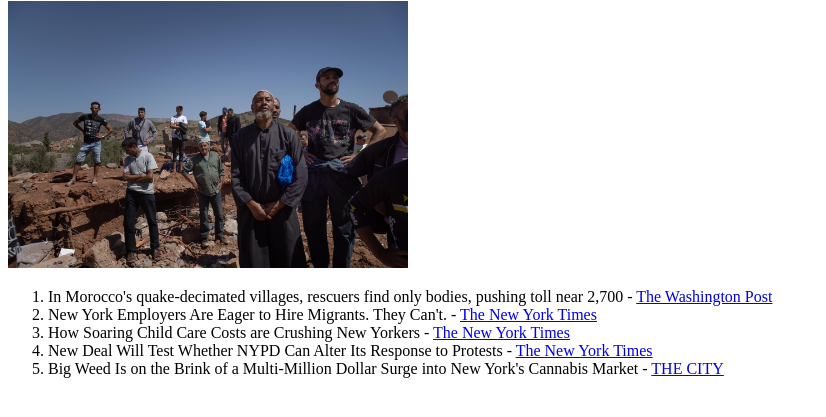
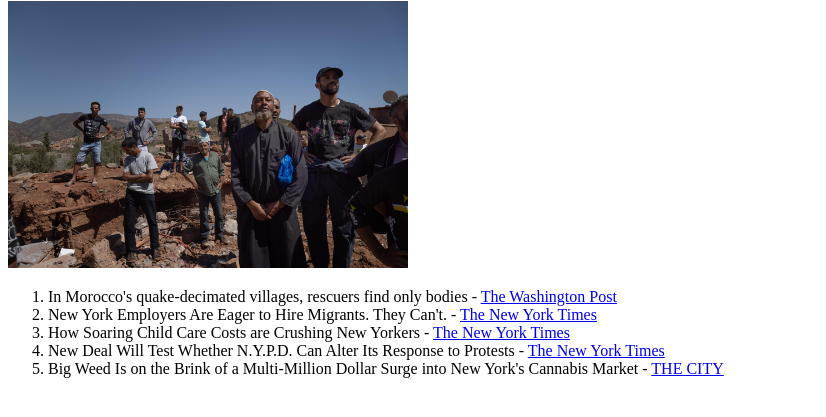
Before and after one commit to miahollie/homework-week-2, a plain HTML site: page index.html in a window 1280 px wide. Shown: the part 79-496 px from the top of the page, without its empty margins (0-826 px from the left). Drawn offline with Linux system fonts and the light colour scheme.

Commit message:
uploading revised html file
grammar changes to titles

```diff
--- a/index.html
+++ b/index.html
@@ -9,10 +9,10 @@
         <h1>Top five news headlines of the week</h1>
         <img src="images/moracco.jpg" width="400px">
         <ol>
-            <li>In Morocco's quake-decimated villages, rescuers find only bodies, pushing toll near 2,700 - <a href=https://www.washingtonpost.com/world/2023/09/11/morocco-earthquake-rescue-recovery-aid/ target="blank"> The Washington Post</a></li>
+            <li>In Morocco's quake-decimated villages, rescuers find only bodies - <a href=https://www.washingtonpost.com/world/2023/09/11/morocco-earthquake-rescue-recovery-aid/ target="blank"> The Washington Post</a></li>
             <li>New York Employers Are Eager to Hire Migrants. They Can't. - <a href="https://www.nytimes.com/2023/09/09/nyregion/migrants-work-permits.html?utm_source=pocket_saves" target="blank"> The New York Times</a></li>
             <li>How Soaring Child Care Costs are Crushing New Yorkers - <a href="https://www.nytimes.com/2023/09/11/nyregion/child-care-nyc.html?utm_source=pocket_saves" target="blank">The New York Times</a></li>
-            <li>New Deal Will Test Whether NYPD Can Alter Its Response to Protests - <a href="https://www.nytimes.com/2023/09/09/nyregion/protest-nypd-deal.html?utm_source=pocket_saves" target="blank">The New York Times</a></li>
+            <li>New Deal Will Test Whether N.Y.P.D. Can Alter Its Response to Protests - <a href="https://www.nytimes.com/2023/09/09/nyregion/protest-nypd-deal.html?utm_source=pocket_saves" target="blank">The New York Times</a></li>
             <li>Big Weed Is on the Brink of a Multi-Million Dollar Surge into New York's Cannabis Market - <a href="https://www.thecity.nyc/2023/9/11/23867237/big-weed-cannabis-medical-marijuana" target="blank">THE CITY</a></li>
         </ol>
     </body>
```
